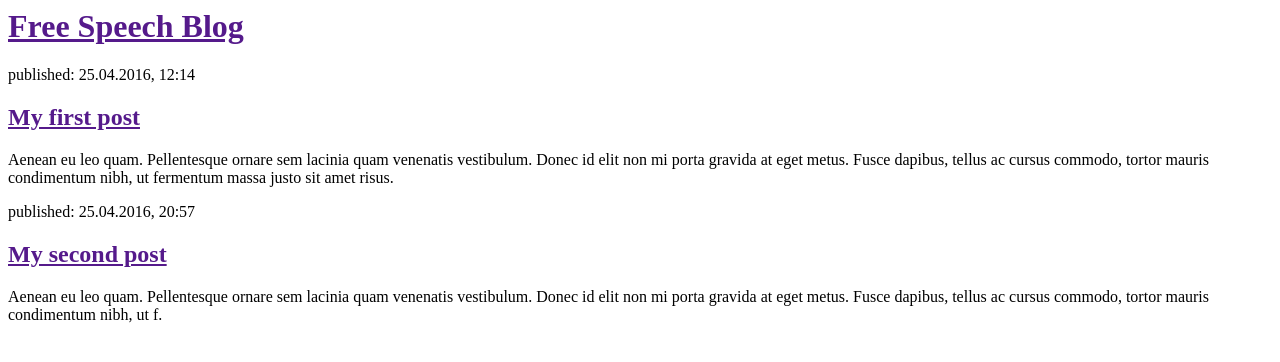
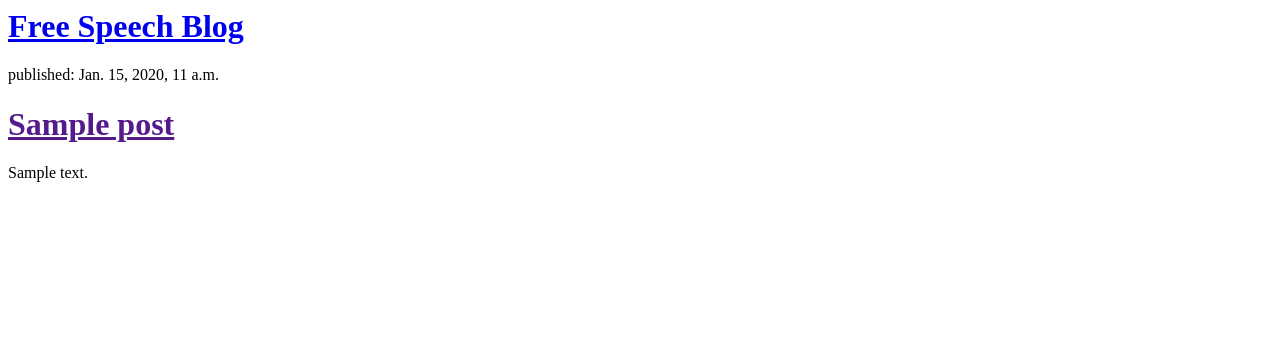
Before and after one commit to testDrive64/FreeSpeech, a Django app: template blog/templates/blog/post_list.html in a window 1280 px wide. Shown: the top 362 px of the page. Run offline with Django 3.2, Linux system fonts and the light colour scheme; the template is opened without the code that fills it: values that come from a table or form of the project are taken from there, others are empty; tables that the repository leaves empty hold one stand-in row (values such as "Sample post").

Commit message:
Modified templates to display data from database

```diff
--- a/blog/templates/blog/post_list.html
+++ b/blog/templates/blog/post_list.html
@@ -4,32 +4,15 @@
   </head>
   <body>
     <div>
-      <h1><a href="">Free Speech Blog</a></h1>
+      <h1><a href="/">Free Speech Blog</a></h1>
     </div>
 
-    <div>
-      <p>published: 25.04.2016, 12:14</p>
-      <h2><a href>My first post</a></h2>
-      <p>
-        Aenean eu leo quam.
-        Pellentesque ornare sem lacinia quam venenatis vestibulum.
-        Donec id elit non mi porta gravida at eget metus.
-        Fusce dapibus, tellus ac cursus commodo,
-        tortor mauris condimentum nibh,
-        ut fermentum massa justo sit amet risus.
-      </p>
-    </div>
-
-    <div>
-      <p>published: 25.04.2016, 20:57</p>
-      <h2><a href="">My second post</a></h2>
-      <p>
-        Aenean eu leo quam.
-        Pellentesque ornare sem lacinia quam venenatis vestibulum.
-        Donec id elit non mi porta gravida at eget metus.
-        Fusce dapibus, tellus ac cursus commodo,
-        tortor mauris condimentum nibh, ut f.
-      </p>
-    </div>
+    {% for post in posts %}
+      <div>
+        <p>published: {{ post.published_date }}</p>
+        <h1><a href="">{{ post.title }}</a></h1>
+        <p>{{ post.text|linebreaks }}</p>
+      </div>
+    {% endfor %}
   </body>
 </html>
--- a/blog/views.py
+++ b/blog/views.py
@@ -1,6 +1,8 @@
 from django.shortcuts import render
-
+from django.utils import timezone
+from .models import Post
 # Create your views here.
 
 def post_list(request):
-    return render(request, 'blog/post_list.html', {})
+    posts = Post.objects.filter(published_date__lte=timezone.now()).order_by('published_date')
+    return render(request, 'blog/post_list.html', {'posts': posts})
```
